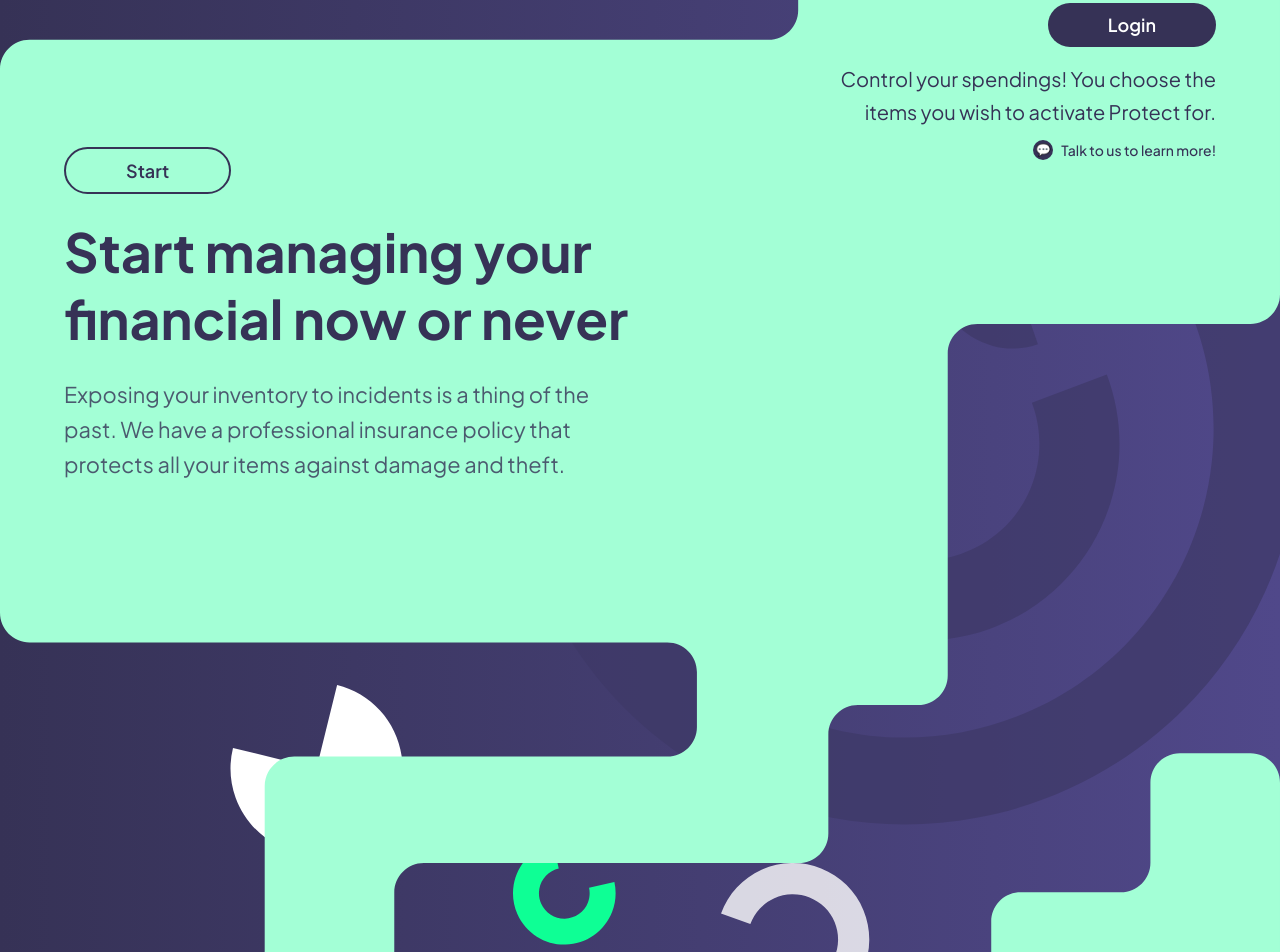
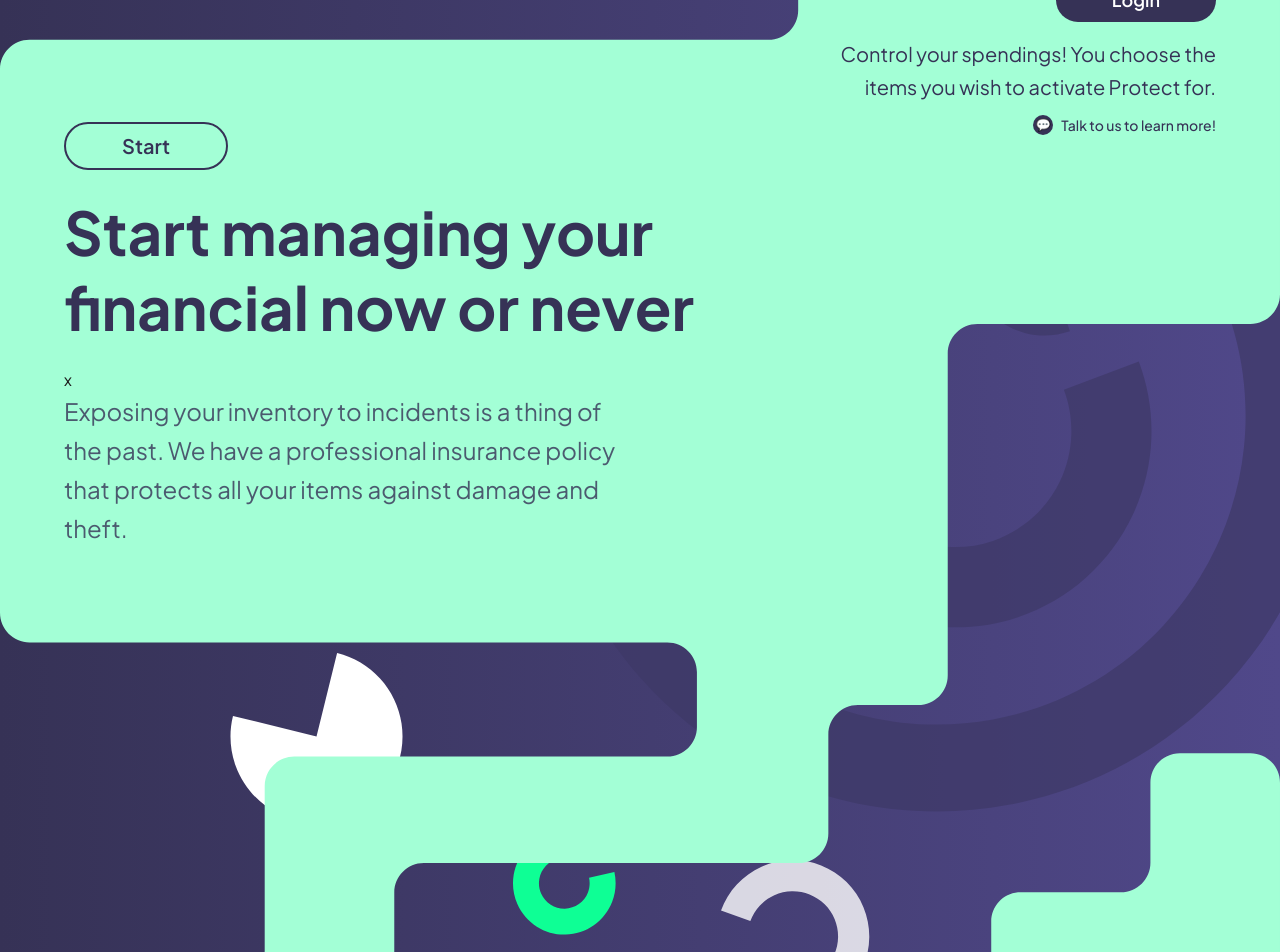
Before and after one commit to santaimany/CUANKI, a Next.js app: page /education in a window 1280 px wide. Shown: the part 2540-3492 px from the top of the page. Built offline with nearby package versions, Linux system fonts and the light colour scheme.

Commit message:
refactor: clean up comments and improve layout structure in EducationSection2

```diff
--- a/src/components/education/EducationSection2.tsx
+++ b/src/components/education/EducationSection2.tsx
@@ -1,3 +1,5 @@
+"use client";
+
 import React from 'react';
 import Image from 'next/image';
 import Substract from "@/assets/education/image/Subtract.svg";
@@ -11,10 +13,10 @@ import SubstractMobile from '@/assets/education/background/subtract-mobile.svg';
 const EducationSection2 = () => {
   return (
     <>
-      {/* Mobile Layout */}
       <section className="lg:hidden relative bg-gradient-to-r from-[#363256] to-[#50488A] min-h-screen py-16 px-6 overflow-hidden flex items-center justify-center">
-        {/* Mobile Subtract Background */}
-        <div className="absolute bottom-0 z-0 flex items-center  justify-center">
+
+
+        <div className="absolute bottom-0 left-0 right-0 z-0">
           <Image
             src={SubstractMobile}
             alt="Background decoration"
@@ -22,22 +24,23 @@ const EducationSection2 = () => {
           />
         </div>
 
+
         <div className="relative z-10 space-y-8 max-w-sm mx-auto">
-          {/* Card 1 - Login Card (Top card in image) */}
+
           <div className="bg-[#A3FFD6] rounded-3xl p-6 space-y-2 mb-20">
-            {/* Login Button */}
+
             <div className="flex justify-center">
               <Link href="/login" className="bg-[#363256] text-white px-10 py-2.5 rounded-full text-sm font-bold hover:bg-[#2A2448] transition-colors">
                 Login
               </Link>
             </div>
 
-            {/* Description */}
+
             <p className="text-[#363256] text-sm leading-relaxed text-center">
               Control your spendings! You choose the items you wish to activate Protect for.
             </p>
 
-            {/* Link with Icon */}
+
             <div className="flex items-center justify-center gap-2">
               <div className="w-5 h-5 bg-[#363256] rounded-full flex items-center justify-center">
                 <span className="text-white text-xs">💬</span>
@@ -48,21 +51,20 @@ const EducationSection2 = () => {
             </div>
           </div>
 
-          {/* Card 2 - Start Managing Card (Bottom card in image) */}
           <div className=" rounded-3xl p-6 space-y-4 mb-20">
-            {/* Start Button */}
+
             <div className="flex justify-center">
               <Link href="/register" className="border-2 border-[#363256] bg-white text-[#363256] px-10 py-2 rounded-full text-sm font-bold hover:bg-[#363256] hover:text-white transition-all duration-300">
                 Start
               </Link>
             </div>
 
-            {/* Heading */}
+
             <h2 className="text-[#363256] text-xl font-bold leading-tight text-center">
               Start managing your financial now or never
             </h2>
 
-            {/* Description */}
+
             <p className="text-[#363256] text-xs leading-relaxed text-center">
               Exposing your inventory to incidents is a thing of the past. We have a professional insurance policy that protects all your items against damage and theft.
             </p>
@@ -70,11 +72,9 @@ const EducationSection2 = () => {
         </div>
       </section>
 
-      {/* Desktop Layout */}
       <section className="hidden lg:flex relative items-center justify-center bg-gradient-to-r from-[#363256] to-[#50488A] min-h-[150vh] py-16 md:py-8 overflow-hidden">
-        {/* Decorative Elements - Positioned Absolutely */}
-        {/* Smile Kanan - kanan bawah */}
-        <div className="absolute bottom-[4vw] -right-[10vw] z-10">
+
+        <div className="absolute lg:bottom-16 lg:-right-40 z-10">
           <Image
             src={smileKanan}
             alt="Smile decoration right bottom"
@@ -84,8 +84,7 @@ const EducationSection2 = () => {
           />
         </div>
 
-
-      <div className="absolute bottom-[3vw] left-[40vw] z-10">
+        <div className="absolute lg:bottom-12 lg:left-[40%] z-10">
           <Image
             src={cIjoBawah}
             alt="Green C decoration bottom"
@@ -95,8 +94,7 @@ const EducationSection2 = () => {
           />
         </div>
 
-      {/* C Putih Bawah - bottom right */}
-      <div className="absolute bottom-[1vw] right-[32vw] z-10">
+        <div className="absolute lg:bottom-4 lg:right-[32%] z-10">
           <Image
             src={cPutihBawah}
             alt="White C decoration bottom right"
@@ -106,8 +104,7 @@ const EducationSection2 = () => {
           />
         </div>
 
-      {/* V Kiri Bawah - bottom left */}
-      <div className="absolute bottom-[10vw] left-[18vw] z-10">
+        <div className="absolute lg:bottom-40 lg:left-[18%] z-10">
           <Image
             src={vKiriBawah}
             alt="V decoration bottom left"
@@ -133,20 +130,21 @@ const EducationSection2 = () => {
 
             <div className="space-y-6 lg:-mt-94 lg:ml-8">
               <div className="flex justify-center lg:justify-start">
-              <Link href="/register" className="border-2 border-[#363256] text-[#363256] px-15 py-2 rounded-full font-semibold hover:bg-[#363256] hover:text-white transition-all duration-300 text-[clamp(1.125rem,1.2vw,1.25rem)]">
+
+                <Link href="/register" className="border-2 border-[#363256] text-[#363256] px-14 py-2 rounded-full font-semibold hover:bg-[#363256] hover:text-white transition-all duration-300 lg:text-xl">
                   Start
                 </Link>
               </div>
 
               <div className="space-y-6 text-center lg:text-left">
-              {/* --- PERUBAHAN DI SINI --- */}
-              <h2 className="text-[#363256] font-bold leading-tight text-[clamp(2.25rem,4.2vw,3.75rem)]">
+
+                <h2 className="text-[#363256] font-bold leading-tight lg:text-5xl xl:text-6xl">
                   <span className="whitespace-nowrap">Start managing your </span>
                   <br />
                   <span className="whitespace-nowrap">financial now or never</span>
                 </h2>
-
-              <p className="text-[#363256] leading-relaxed opacity-80 text-[clamp(1.25rem,1.7vw,1.5rem)]">
+             x
+                <p className="text-[#363256] leading-relaxed opacity-80 lg:text-xl xl:text-2xl">
                   Exposing your inventory to incidents is a thing of the past. We have a professional insurance policy that protects all your items against damage and theft.
                 </p>
               </div>
@@ -155,7 +153,8 @@ const EducationSection2 = () => {
             <div className="flex flex-col items-center lg:items-end mt-12 lg:-mt-130 lg:pr-8">
               <div className="max-w-sm space-y-4">
                 <div className="flex justify-center lg:justify-end">
-                <Link href="/login" className="bg-[#363256] text-white px-15 py-2 rounded-full text-lg font-semibold hover:bg-[#2A2448] transition-colors">
+
+                  <Link href="/login" className="bg-[#363256] text-white px-14 py-2 rounded-full text-lg font-semibold hover:bg-[#2A2448] transition-colors">
                     Login
                   </Link>
                 </div>
```
Lines whose indentation alone changed are shown as unchanged.
